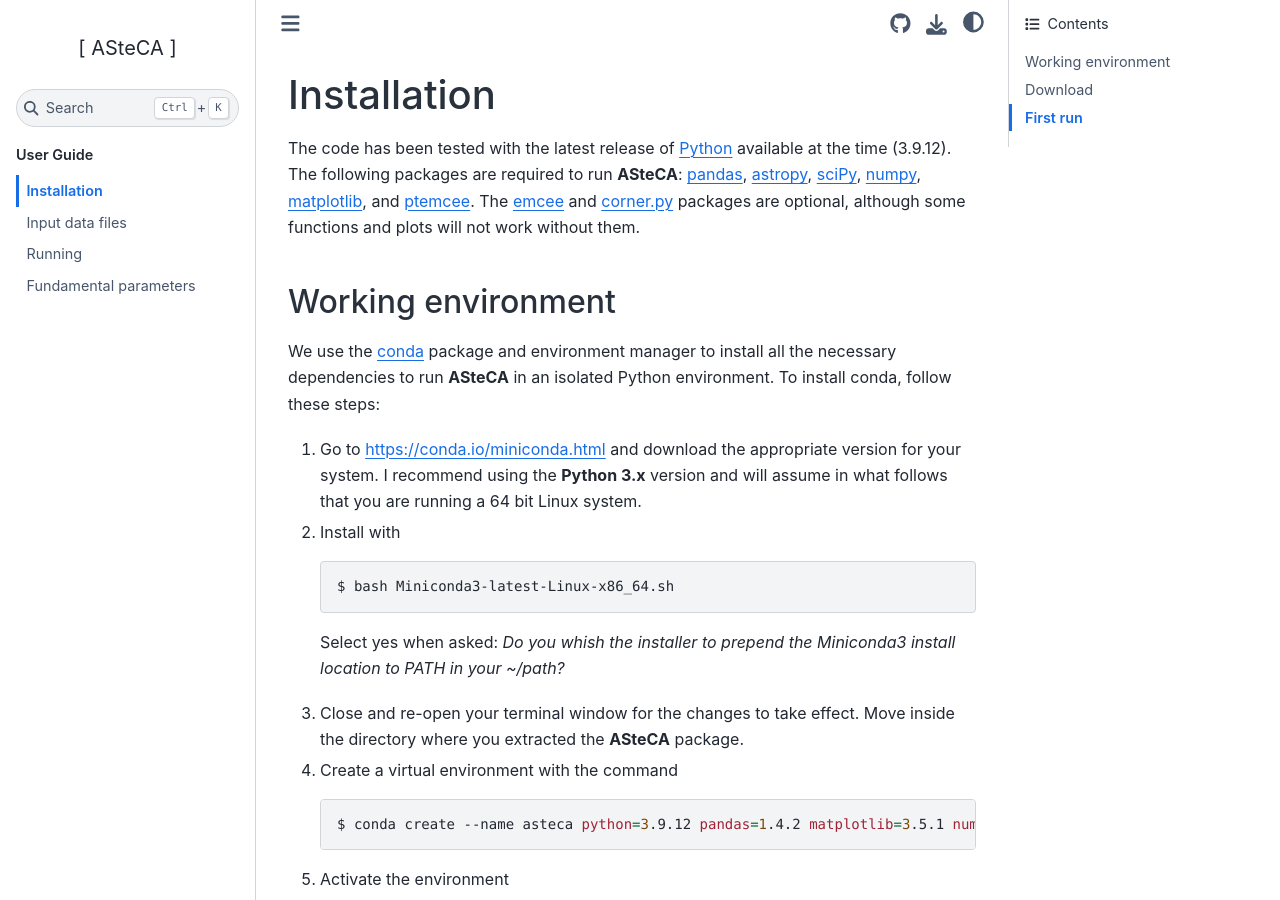
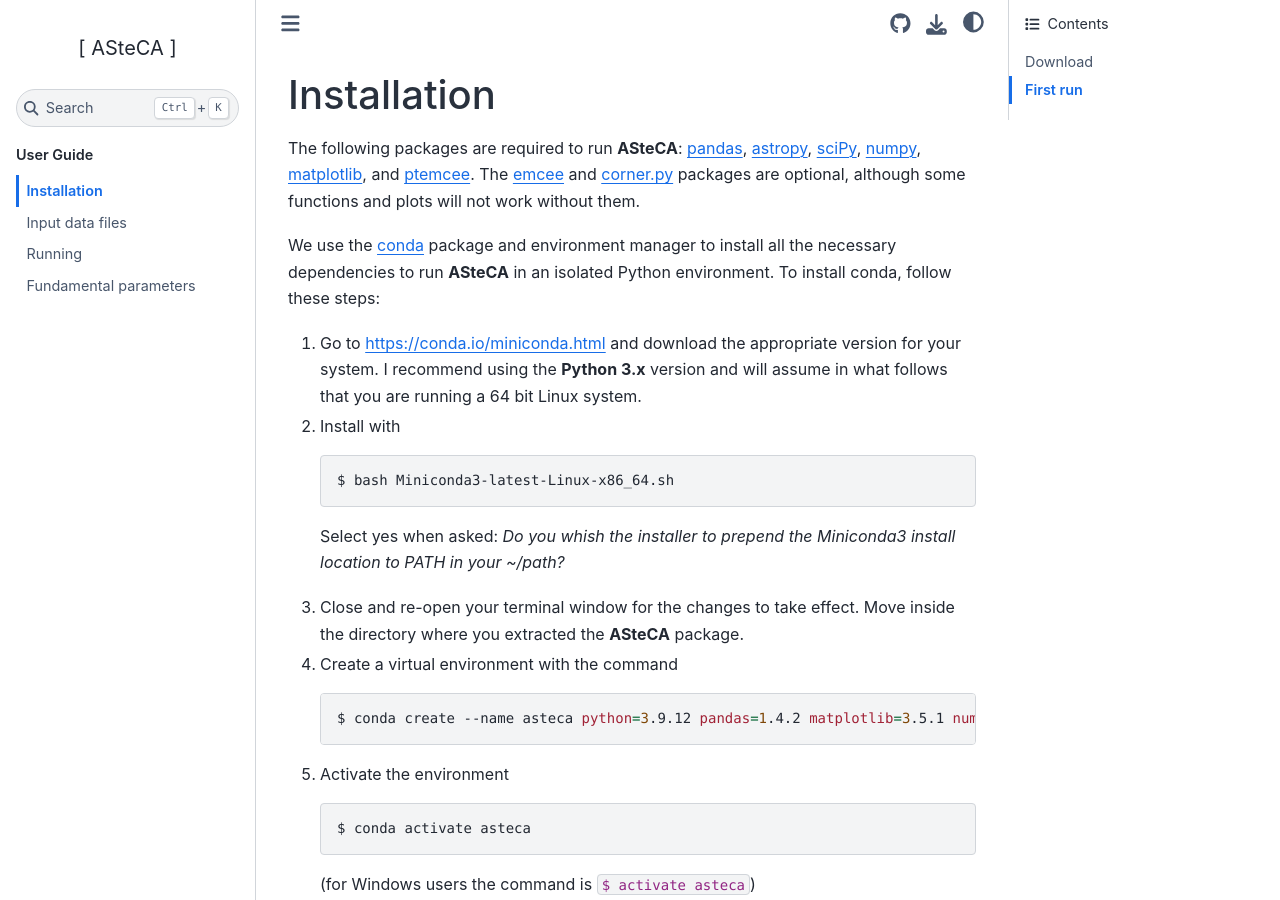
Before and after one commit to asteca/asteca.github.io, a Sphinx documentation site: the page built from docs/install.rst, in a window 1280 px wide and 900 px high. Built offline with Sphinx 7.4.7 and the Sphinx Book theme 1.1.4, drawn with Linux system fonts in a browser that asks for light colours.

Commit message:
small change

```diff
--- a/docs/install.rst
+++ b/docs/install.rst
@@ -3,8 +3,7 @@
 Installation
 ============
 
-The code has been tested with the latest release of `Python`_ available at the
-time (3.9.12). The following packages are required to run **ASteCA**:
+The following packages are required to run **ASteCA**:
 `pandas`_, `astropy`_, `sciPy`_, `numpy`_, `matplotlib`_, and `ptemcee`_.
 The `emcee`_ and `corner.py`_ packages are optional, although some functions
 and plots will not work without them.
@@ -20,12 +19,6 @@ and plots will not work without them.
 .. _emcee: https://github.com/dfm/emcee/
 .. _corner.py: https://corner.readthedocs.io/en/latest/
 
-
-
-.. _sect-anaconda:
-
-Working environment
--------------------
 
 We use the `conda`_ package and environment manager to install all the necessary
 dependencies to run **ASteCA** in an isolated Python environment. To install
```
Also changed, not shown: 1 other file.
